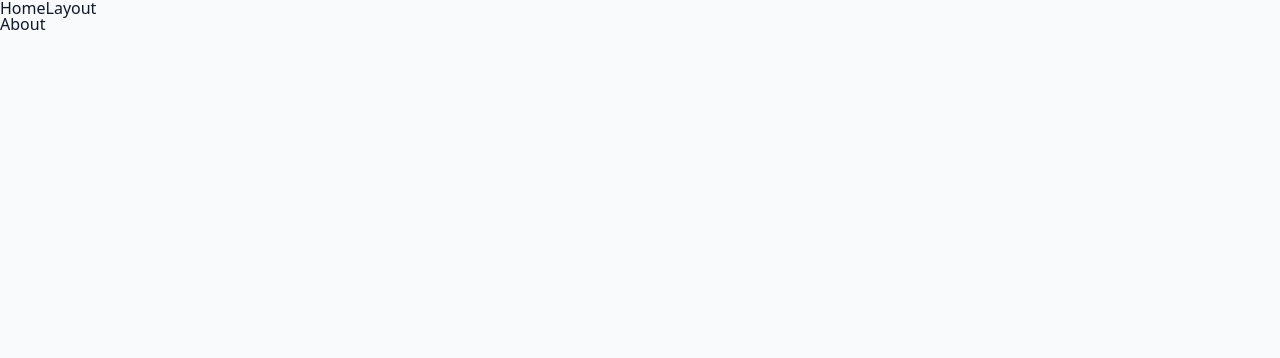
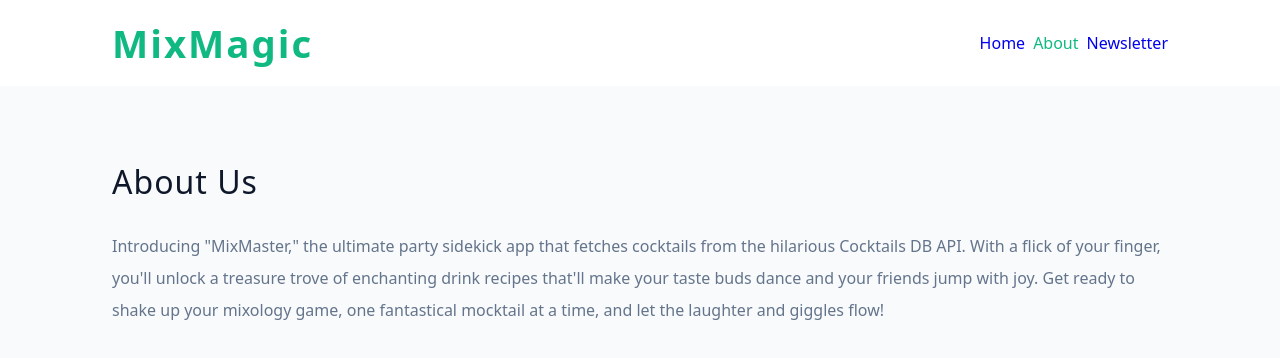
Before and after one commit to techaesthetic-sam/mixMagic, a React (Vite) app: page /about in a window 1280 px wide. Shown: the top 358 px of the page. Built offline with nearby package versions, Linux system fonts and the light colour scheme.

Commit message:
pre error element

```diff
--- a/package.json
+++ b/package.json
@@ -11,7 +11,8 @@
   },
   "dependencies": {
     "react": "^18.2.0",
-    "react-dom": "^18.2.0"
+    "react-dom": "^18.2.0",
+    "styled-components": "^6.1.8"
   },
   "devDependencies": {
     "@types/react": "^18.2.55",
--- a/src/assets/wrappers/AboutPage.js
+++ b/src/assets/wrappers/AboutPage.js
@@ -1,4 +1,4 @@
-import styled from 'styled-components';
+import styled from "styled-components";
 
 const Wrapper = styled.div`
   p {
--- /dev/null
+++ b/src/components/Navbar.jsx
@@ -0,0 +1,17 @@
+import React from "react";
+import { NavLink } from "react-router-dom";
+import Wrapper from "../assets/wrappers/Navbar";
+export default function Navbar() {
+  return (
+    <Wrapper>
+      <div className="nav-center">
+        <span className="logo">MixMagic</span>
+        <div className="nav-links">
+          <NavLink to="/">Home</NavLink>
+          <NavLink to="/about">About</NavLink>
+          <NavLink to="/newsletter">Newsletter</NavLink>
+        </div>
+      </div>
+    </Wrapper>
+  );
+}
--- a/src/pages/About.jsx
+++ b/src/pages/About.jsx
@@ -1,5 +1,17 @@
 import React from "react";
-
+import Wrapper from "../assets/wrappers/AboutPage";
 export default function About() {
-  return <div>About</div>;
+  return (
+    <Wrapper>
+      <h3>About Us</h3>
+      <p>
+        Introducing "MixMaster," the ultimate party sidekick app that fetches
+        cocktails from the hilarious Cocktails DB API. With a flick of your
+        finger, you'll unlock a treasure trove of enchanting drink recipes
+        that'll make your taste buds dance and your friends jump with joy. Get
+        ready to shake up your mixology game, one fantastical mocktail at a
+        time, and let the laughter and giggles flow!
+      </p>
+    </Wrapper>
+  );
 }
--- a/src/pages/HomeLayout.jsx
+++ b/src/pages/HomeLayout.jsx
@@ -1,11 +1,15 @@
 import React from "react";
 import { Outlet } from "react-router";
+import Navbar from "../components/Navbar";
 
 export default function HomeLayout() {
   return (
     <div>
-      HomeLayout
-      <Outlet />
+      <Navbar />
+
+      <section className="page">
+        <Outlet />
+      </section>
     </div>
   );
 }
```
Also changed, not shown: 1 other file (tests, documents, lock files or other folders).
